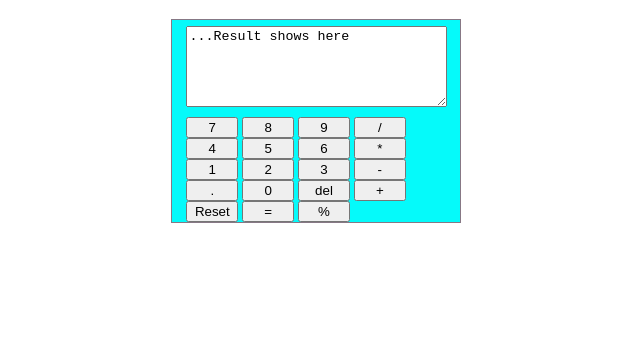
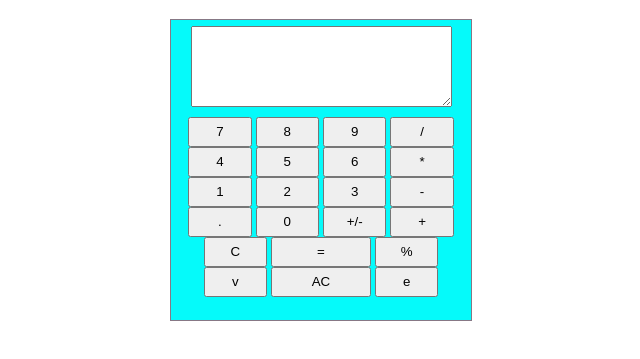
Before and after one commit to temitopeAppFactory/projectCalculator, a plain HTML site: page calculator1.html in a window 1280 px wide. Shown: the part 61-420 px from the top of the page, without its empty margins (319-959 px from the left). Drawn offline with Linux system fonts and the light colour scheme.

Commit message:
Additional styling, add more function buttons

```diff
--- a/calculator1.html
+++ b/calculator1.html
@@ -7,37 +7,48 @@
 	</head>
 	<body>
 	<h1 style="text-align: center;">Calculator</h1>
+	<form>
 	<div id="main">
 
 
 		<div id="displayArea">
-		<textarea name="result" rows="5" cols="30">...Result shows here</textarea>
-			<!-- <input type="text"/> -->
+		<textarea name="result" rows="5" cols="30"></textarea>
+		<!-- <input type="text"/> -->
 		</div>
 
 		<div id="buttonArea">
-			<button type="button" class="button">7</button>
-			<button type="button" class="button">8</button>
-			<button type="button" class="button">9</button>
-			<button type="button" class="button">/</button><br />
-			<button type="button" class="button">4</button>
-			<button type="button" class="button">5</button>
-			<button type="button" class="button">6</button>
-			<button type="button" class="button">*</button><br />
-			<button type="button" class="button">1</button>
-			<button type="button" class="button">2</button>
-			<button type="button" class="button">3</button>
-			<button type="button" class="button">-</button><br />
-			<button type="button" class="button">.</button>
-			<button type="button" class="button">0</button>
-			<button type="button" class="button">del</button>
-			<button type="button" class="button">+</button><br />
-			<input type="reset" class="button"/>
-			<button type="button" class="button">=</button>
-			<button type="button" class="button">%</button>
+			<button type="button" class="button" name="seven" value="7">7</button>
+			<button type="button" class="button" name="eigth" value="8">8</button>
+			<button type="button" class="button" name="nine" value="9">9</button>
+			<button type="button" class="button" name="divide">/</button><br />
+
+			<button type="button" class="button" name="four" value="4">4</button>
+			<button type="button" class="button" name="five" value="5">5</button>
+			<button type="button" class="button" name="six" value="6">6</button>
+			<button type="button" class="button" name="multiply">*</button><br />
+
+			<button type="button" class="button" name="one" value="1">1</button>
+			<button type="button" class="button" name="two" value="2">2</button>
+			<button type="button" class="button" name="three" value="3">3</button>
+			<button type="button" class="button" name="subtract">-</button><br />
+
+			<button type="button" class="button" name="decimal">.</button>
+			<button type="button" class="button" name="zero" value="0">0</button>
+			<button type="button" class="button" name="sign">+/-</button>
+			<button type="button" class="button" name="add">+</button><br />
+
+			<button type="button" class="button" name="delete">C</button>
+			<button type="button" class="button" name="equals" style="width: 100px;">=</button>
+			<button type="button" class="button" name="mod">%</button><br />
+
+			<button type="button" class="button" name="root">v</button>
+			<input type="reset" class="button" name="clearAll" value="AC" style="width: 100px;"/>
+			<button type="button" class="button" name="exponent">e</button>
+
 		</div>
 
 	</div>
+	</form>
 
 	</body>
 </html>
--- a/style.css
+++ b/style.css
@@ -1,24 +1,28 @@
 body{
-	width: 300px;
 	margin: auto;
 }
 
 #main{
 	background-color: #05fafa;
-	width: 96%;
+	width: 300px;
+	height: 300px;
 	border: 1px solid #877885;
+	margin: auto;
 }
 
 #buttonArea{
-	width: 90%;
+	width: 96%;
 	margin: auto;
 	margin-top: 6px;
+	text-align: center;
+	height: 200px;
 }
 
 #displayArea{
 	width: 90%;
 	margin: auto;
 	margin-top: 6px;
+	text-align: center;
 }
 
 textarea{
@@ -26,5 +30,6 @@ textarea{
 }
 
 .button{
-	width: 20%;
+	width: 22%;
+	height: 30px;
 }
```
